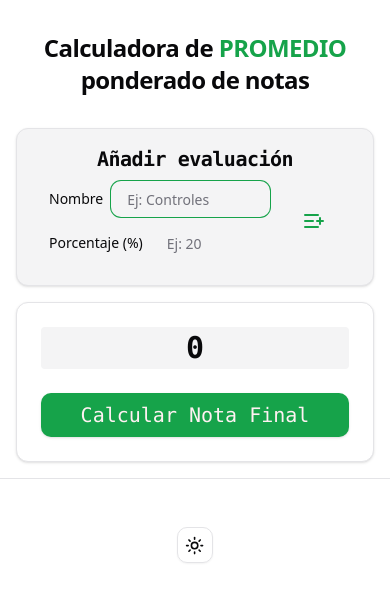
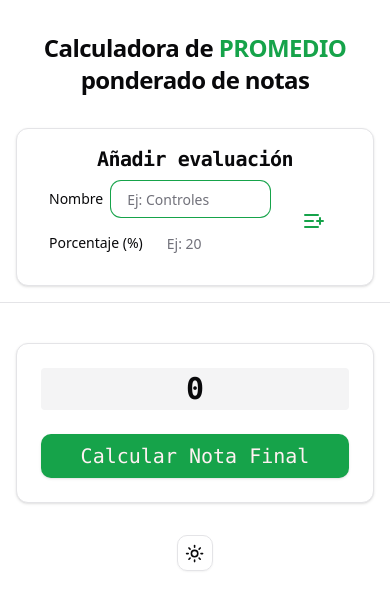
Before and after one commit to panxoyk/Calculadora-promedios, a React (Vite) app: page / in a window 390 px wide. Shown: the top 610 px of the page. Built offline with nearby package versions, Linux system fonts and the light colour scheme.

Commit message:
responsive app

```diff
--- a/src/App.tsx
+++ b/src/App.tsx
@@ -11,12 +11,17 @@ const App = () => {
 			<div className='m-auto max-w-screen-lg my-8 relative'>
 				<AppTittle />
 				<div className='border-b pb-4 pt-4'>
-					<div className='flex flex-col lg:flex-row md:w-3/4 gap-4 lg:gap-0 mx-auto items-stretch '>
+					<div className='flex flex-col md:flex-row lg:w-3/4 gap-4 md:gap-0 mx-auto items-stretch'>
 						<AddPromediosForm />
-						<ShowResultado />
+						<div className='max-md:hidden'>
+							<ShowResultado />
+						</div>
 					</div>
 				</div>
 				<PromedioCards />
+				<div className='md:hidden pt-6'>
+					<ShowResultado />
+				</div>
 				<ButtonToggleMode />
 			</div>
 		</ThemeProvider>
--- a/src/components/AddPromediosForm.tsx
+++ b/src/components/AddPromediosForm.tsx
@@ -26,7 +26,7 @@ const AddPromediosForm = () => {
     }
 
     return (
-        <Card className='mx-4 lg:max-w-sm lg:m-auto bg-secondary'>
+        <Card className='mx-4 md:max-w-sm md:m-auto'>
             <CardHeader className='p-0 pt-4 md:pt-6'>
                 <CardTitle className='text-xl md:text-2xl text-center font-mono'> Añadir evaluación </CardTitle>
             </CardHeader>
--- a/src/components/ShowResultado.tsx
+++ b/src/components/ShowResultado.tsx
@@ -7,7 +7,7 @@ const ShowResultado = () => {
     const { resultado, calculateResultado } = usePromediosStore()
 
     return (
-        <Card className='flex flex-col lg:w-fit mx-4 my-0 justify-center'>
+        <Card className='flex flex-col md:w-fit mx-4 my-0 justify-center h-full'>
             <CardContent className='pt-6'>
                 <div className='text-center text-3xl dark:text-secondary relative rounded dark:bg-accent-foreground bg-muted px-[0.3rem] py-[0.2rem] font-mono font-semibold'>
                     {resultado}
```
